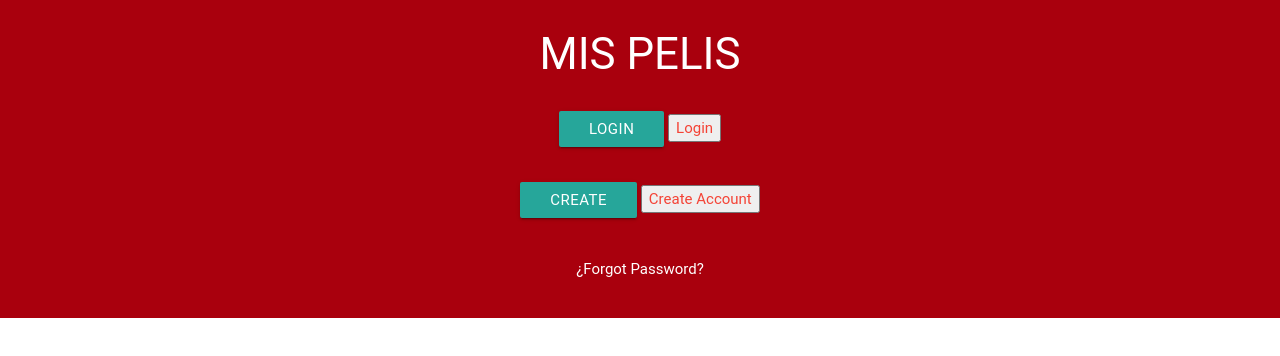
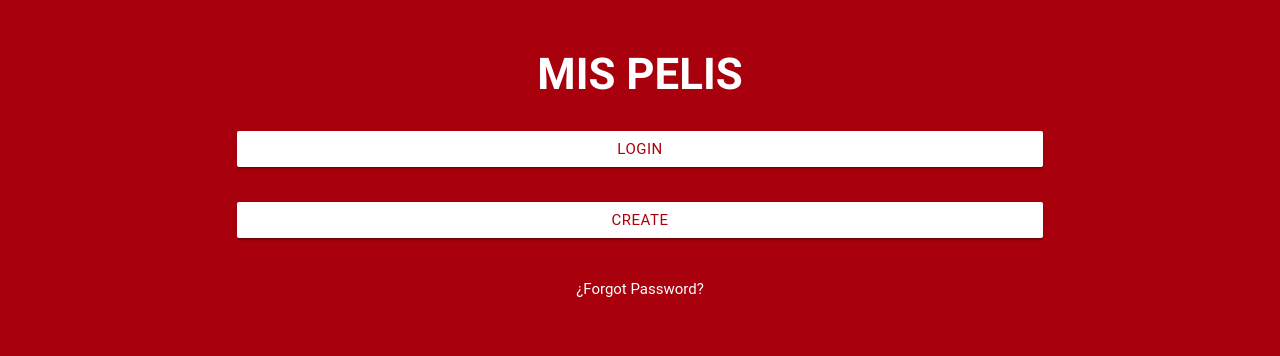
Before and after one commit to Lillium1/mis-pelis, a website: page index.html in a window 1280 px wide. Drawn offline with Linux system fonts and the light colour scheme; a web font is replaced by a local one.

Commit message:
creacion pagina inicial, login y create account

```diff
--- a/assets/sass/_style.scss
+++ b/assets/sass/_style.scss
@@ -3,10 +3,42 @@ body{
 	padding: 0;
 }
 
-.welcome{
-	background-color:$color-rojo;
+nav{
+	background-color:$color-negro;
+	color:white;
 }
 
-.mis-pelis{
-	margin-top:30px;
+.mar_welcome{
+	background-color:$color-rojo;
+	height:100vh;
 }
+
+.mar_mis-pelis{
+	margin-top:50px;
+	font-weight:bolder;
+}
+
+.mar_registro{
+	background-color:$color-plomo;
+	height:100vh;
+}
+
+input[type]{
+	background-color:$color-blanco;
+}
+
+.mar_btn-create{
+	background-color:$color-negro;
+	color:white;
+	width:90%;
+}
+
+.mar_btn-login{
+	width:90%;
+	background-color:$color-blanco;
+	color:$color-rojo;
+}
+
+.mar_btn-createaccount{
+	@extend .mar_btn-login;
+}
--- a/assets/sass/_variables.scss
+++ b/assets/sass/_variables.scss
@@ -1,2 +1,4 @@
 $color-rojo:#a9000d;
 $color-blanco:#fff;
+$color-plomo:#dddee0;
+$color-negro:black;
--- a/index.html
+++ b/index.html
@@ -15,24 +15,22 @@
 
 </head>
 <body>
-<section class="welcome">
+<section class="mar_welcome">
 	 <div class="container">
 	<div class="row">
       <div class="col s12 center">
-		<h3 class="white-text mis-pelis">MIS PELIS</h3>
+		<h3 class="white-text mar_mis-pelis">MIS PELIS</h3>
 		<!-- input -->
 	<div class="row">
     <form class="col s12">
       <div class="row">
         <div class="input-field col s12">
-          <a class="waves-effect waves-light btn" href="index-login.html">Login</a>
-          <button type="button" class="red-text" href="index-login.html">Login</button>
+          <a class="waves-effect waves-light btn mar_btn-login" href="index-login.html">Login</a>
         </div>
       </div>
       <div class="row">
         <div class="input-field col s12">
-          <a class="waves-effect waves-light btn" href="index-movies.html">CREATE</a>
-          <button type="button" class="red-text" href="index-create-account.html">Create Account</button>
+          <a class="waves-effect waves-light btn mar_btn-createaccount" href="index-create-account.html">CREATE</a>
         </div>
       </div>
     </form>
```
Also changed, not shown: index-create-account.html (+8 -10 lines), index-login.html (+34 -0 lines), dist/css/style.min.css.
